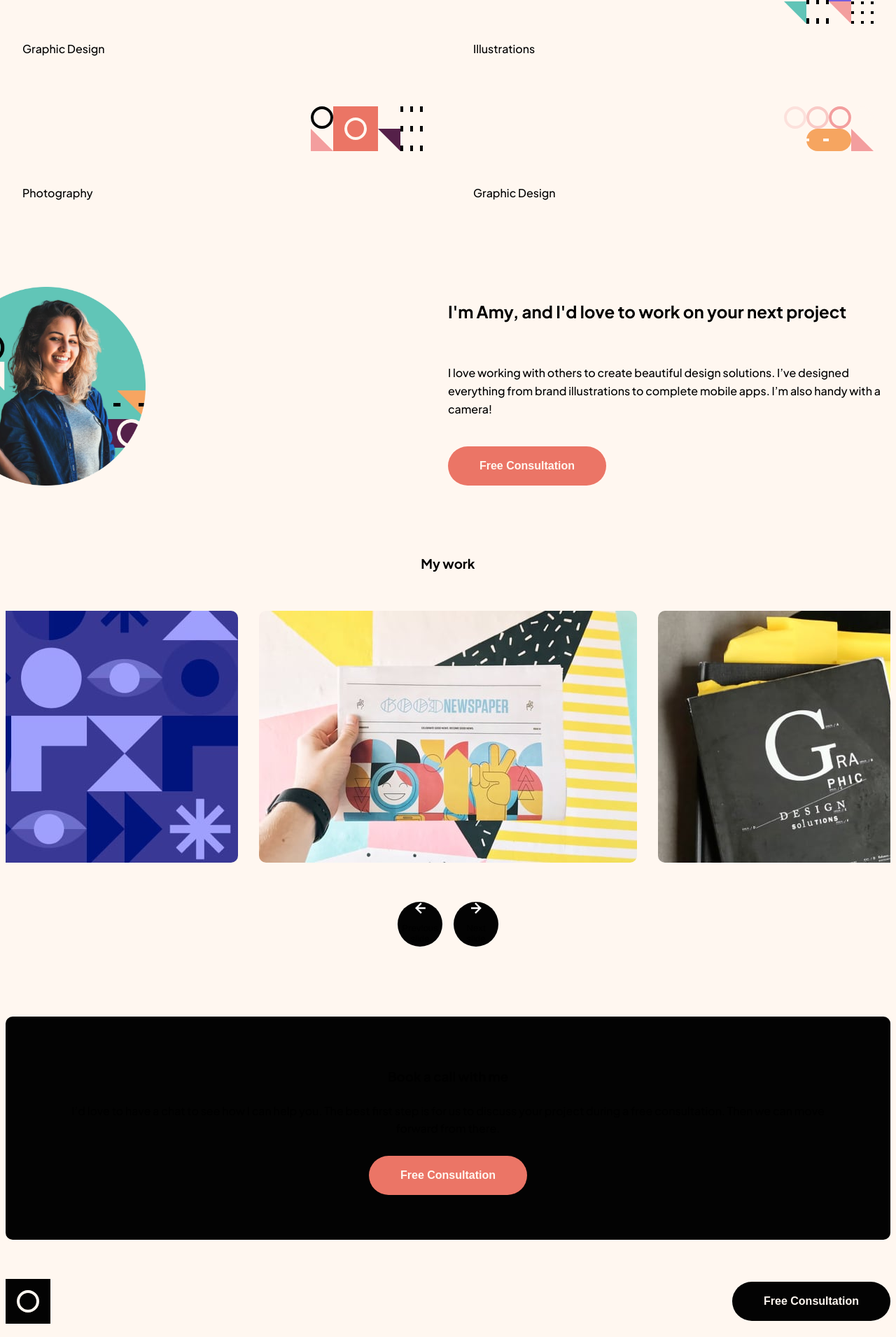
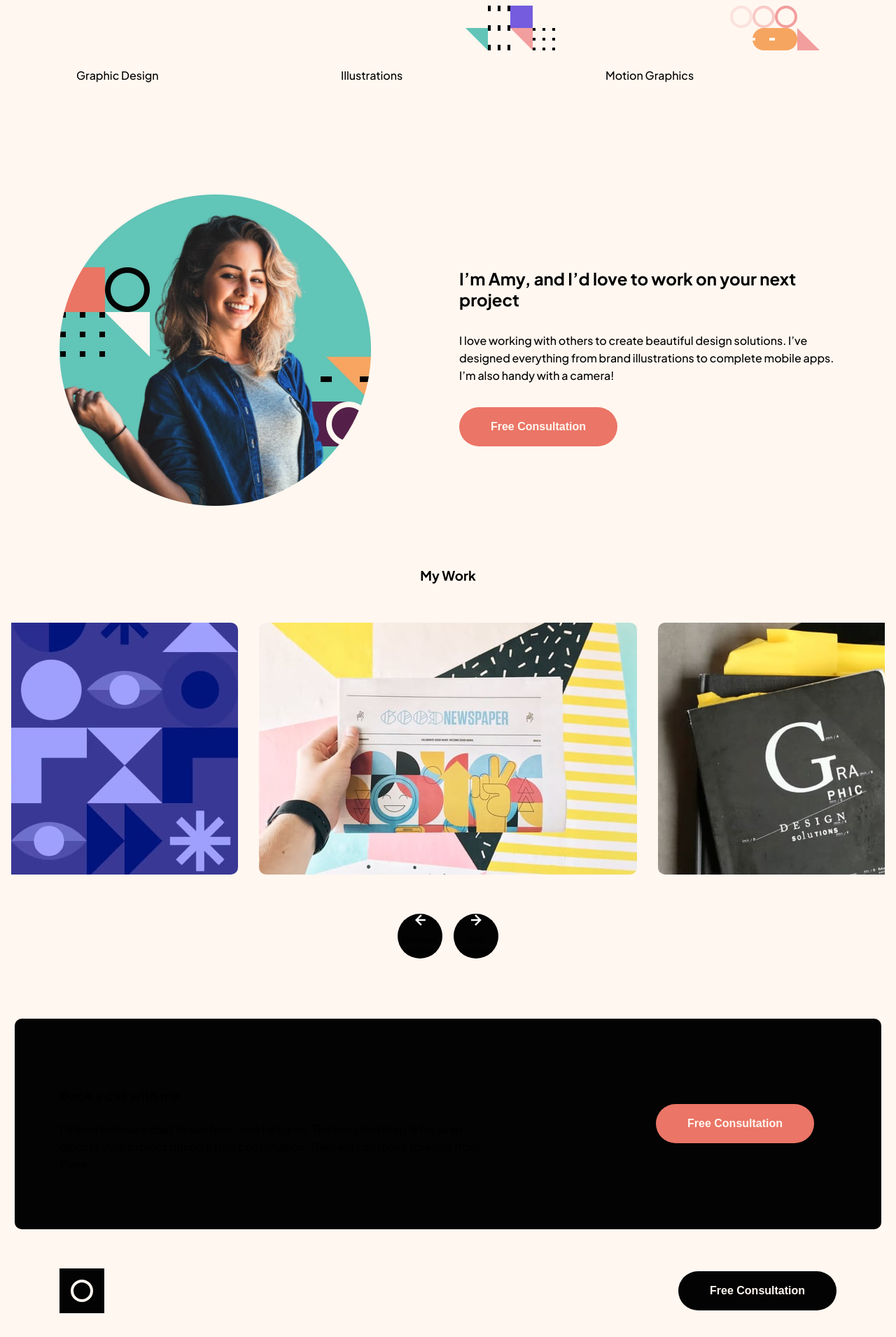
Before and after one commit to semperprimum/fem-design-portfolio, a React (Vite) app: page / in a window 1280 px wide. Shown: the part 587-2498 px from the top of the page at 70% size. Built offline with nearby package versions, Linux system fonts and the light colour scheme; the HTML template or start-up script is replaced by a standard one.

Commit message:
desktop version done

```diff
--- a/src/App.jsx
+++ b/src/App.jsx
@@ -6,11 +6,12 @@ import {
   Skills,
   Work,
   Description,
+  Attribution,
 } from "./components";
 
 export default function App() {
   return (
-    <>
+    <div className="app">
       <header>
         <HeaderFooter />
       </header>
@@ -23,7 +24,8 @@ export default function App() {
       </main>
       <footer>
         <HeaderFooter />
+        <Attribution />
       </footer>
-    </>
+    </div>
   );
 }
--- a/src/App.scss
+++ b/src/App.scss
@@ -56,6 +56,7 @@ body {
     position: absolute;
     bottom: 1.5rem;
     left: 1.5rem;
+    line-height: normal;
   }
   &:nth-child(1) {
     grid-area: a;
@@ -86,15 +87,12 @@ body {
   &__image {
     padding-inline: 1.3rem;
   }
-  &__content {
-    display: grid;
-    gap: 1.5rem;
-  }
   &__heading {
     line-height: normal;
   }
   &__body {
     line-height: 1.625;
+    margin-block: 1.5rem;
   }
   &__button {
     display: block;
@@ -181,17 +179,15 @@ footer .header-footer {
       "e e f f";
   }
   .introduction {
-    position: relative;
+    display: grid;
+    grid-template-columns: repeat(2, 1fr);
     text-align: start;
     &__image {
-      position: absolute;
+      display: block;
       padding-inline: 0;
-      height: 100%;
-      left: -5.25rem;
-    }
-    &__content {
-      max-width: 50%;
-      margin-left: auto;
+      min-height: 22.75rem;
+      min-width: 22.75rem;
+      margin-left: -5.25rem;
     }
     &__button {
       margin-inline: revert;
@@ -216,8 +212,96 @@ footer .header-footer {
       line-height: 1.55556;
     }
   }
+  footer .header-footer {
+    margin-bottom: 3.5rem;
+  }
 }
 
-footer .header-footer {
-  margin-bottom: 3.5rem;
+@media only screen and (min-width: 60em) {
+  #root {
+    padding-top: 2.13rem;
+  }
+  body {
+    margin-inline: 1rem;
+  }
+  header,
+  .description,
+  .skills,
+  .introduction,
+  .cta,
+  footer {
+    max-width: 69.375rem;
+    margin-inline: auto;
+  }
+  .description {
+    &__body {
+      margin-top: 1.44rem;
+      max-width: 70%;
+    }
+  }
+  .skills {
+    margin-top: 5rem;
+    grid-template-columns: repeat(6, 1fr);
+    grid-template-rows: 11.375rem 9.875rem;
+    grid-template-areas:
+      "a a b c e e"
+      "a a d d f f";
+  }
+  .introduction {
+    margin-top: 8.5rem;
+    &__image {
+      margin-left: 0;
+      max-width: 27.8125rem;
+      max-height: 27.8125rem;
+    }
+    &__content {
+      align-self: center;
+      margin-left: -0.25rem;
+    }
+    &__body {
+      margin-block: 2rem;
+      line-height: 1.55556;
+    }
+  }
+  .work {
+    margin-top: 5.5rem;
+    &__heading {
+      margin-top: 0;
+    }
+  }
+  .carousel__button {
+    transition: background-color 150ms ease;
+    cursor: pointer;
+    &:hover,
+    &:focus-visible {
+      background-color: hsla(252, 66%, 62%, 1);
+    }
+  }
+  .cta {
+    text-align: start;
+    margin-top: 5.35rem;
+    padding: 5rem 4rem;
+    display: flex;
+    align-items: center;
+    justify-content: space-between;
+    &__button {
+      margin-right: 2rem;
+    }
+    &__body {
+      margin-bottom: 0;
+      margin-top: 1.56rem;
+    }
+    &__content {
+      max-width: 55%;
+    }
+  }
+  footer .header-footer {
+    margin-bottom: 2rem;
+  }
+  .card {
+    transition: scale 150ms ease;
+    &:hover {
+      scale: 1.025;
+    }
+  }
 }
--- /dev/null
+++ b/src/components/Attribution.jsx
@@ -0,0 +1,47 @@
+import { styled } from "styled-components";
+
+const AttributionWrapper = styled.div`
+  width: 100%;
+  text-align: center;
+  padding-bottom: 0.55125rem;
+
+  a {
+    color: hsla(7, 77%, 66%, 1);
+  }
+
+  @media only screen and (min-width: 60em) {
+    a {
+      position: relative;
+      &::after {
+        content: "";
+        position: absolute;
+        bottom: -0.075rem;
+        left: 0;
+        width: 100%;
+        height: 0.11rem;
+        background-color: hsla(7, 77%, 66%, 1);
+        transform: scaleX(0);
+        transform-origin: right;
+        transition: transform 150ms ease;
+      }
+      &:hover {
+        &::after {
+          transform: scaleX(1);
+          transform-origin: left;
+        }
+      }
+    }
+  }
+`;
+
+export function Attribution() {
+  return (
+    <AttributionWrapper className="Attribution | fw-bold">
+      Challenge by{" "}
+      <a href="https://www.frontendmentor.io?ref=challenge" target="_blank">
+        Frontend Mentor
+      </a>
+      . Coded by <a href="https://github.com/semperprimum">Bogdan Kim</a>.
+    </AttributionWrapper>
+  );
+}
--- a/src/components/Button.styled.jsx
+++ b/src/components/Button.styled.jsx
@@ -11,7 +11,7 @@ export const Button = styled.button`
   line-height: 2;
   font-size: 0.875rem;
 
-  @media only screen and (min-width: 37.5rem) {
+  @media only screen and (min-width: 37.5em) {
     font-size: 1rem;
     line-height: 1.75;
     padding: 0.87rem 2.81rem;
--- a/src/components/Cta.jsx
+++ b/src/components/Cta.jsx
@@ -11,7 +11,9 @@ export function Cta() {
           can move forward from there.
         </p>
       </div>
-      <Button primary="true">Free Consultation</Button>
+      <Button className="cta__button" primary="true">
+        Free Consultation
+      </Button>
     </section>
   );
 }
--- a/src/components/Introduction.jsx
+++ b/src/components/Introduction.jsx
@@ -7,7 +7,7 @@ export function Introduction() {
       <img className="introduction__image" src={imageAmy} alt="Amy" />
       <div className="introduction__content">
         <h2 className="introduction__heading | fs-700 text-900 fw-bold">
-          I'm Amy, and I'd love to work on your next project
+          I’m Amy, and I’d love to work on your next project
         </h2>
         <p className="introduction__body | fs-400 text-400 fw-regular">
           I love working with others to create beautiful design solutions. I’ve
--- a/src/components/Skills.jsx
+++ b/src/components/Skills.jsx
@@ -10,7 +10,7 @@ export function Skills() {
       />
       <Card
         icon="/assets/images/pattern-ui-ux.svg"
-        text="UI/IX"
+        text="UI/UX"
         className="text-100 fs-500 fw-bold bg-yellow"
       />
       <Card
@@ -30,7 +30,7 @@ export function Skills() {
       />
       <Card
         icon="/assets/images/pattern-motion-graphics.svg"
-        text="Graphic Design"
+        text="Motion Graphics"
         className="text-100 fs-500 fw-bold bg-indigo"
       />
     </section>
--- a/src/components/Work.jsx
+++ b/src/components/Work.jsx
@@ -10,7 +10,7 @@ const slides = [slide1, slide2, slide3, slide4, slide5];
 export function Work() {
   return (
     <section className="work">
-      <h3 className="work__heading | fs-600 fw-bold text-900">My work</h3>
+      <h3 className="work__heading | fs-600 fw-bold text-900">My Work</h3>
       <Carousel slides={slides} />
     </section>
   );
--- a/src/components/index.js
+++ b/src/components/index.js
@@ -7,3 +7,4 @@ export { Work } from "./Work.jsx";
 export { Carousel } from "./Carousel.jsx";
 export { Cta } from "./Cta.jsx";
 export { Description } from "./Description.jsx";
+export { Attribution } from "./Attribution.jsx";
```
